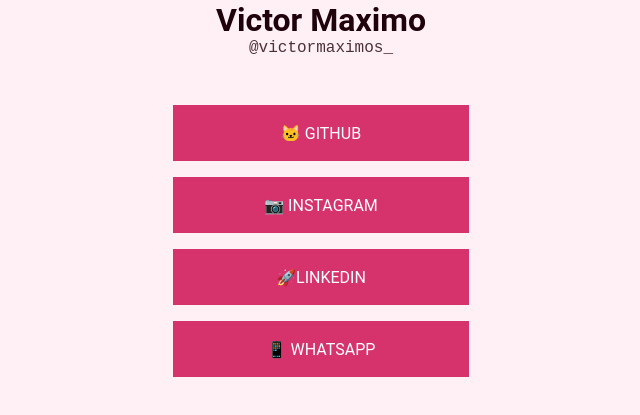
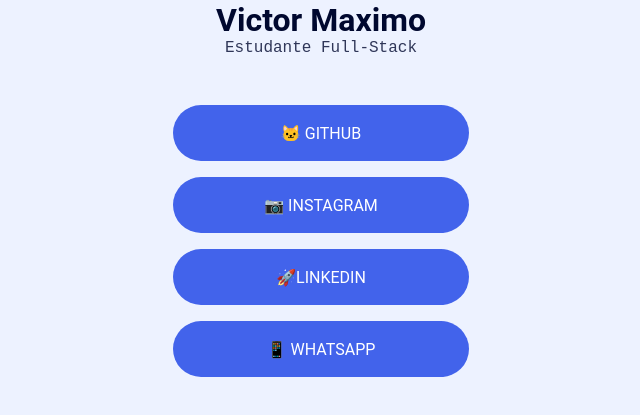
Before and after one commit to Victormaximoc/contact, a plain HTML site: page src/index.html in a window 1280 px wide. Shown: the part 255-670 px from the top of the page, without its empty margins (319-959 px from the left). Drawn offline with Linux system fonts and the light colour scheme.

Commit message:
Customização das cores

```diff
--- a/src/css/style.css
+++ b/src/css/style.css
@@ -1,21 +1,15 @@
-html {
-    /*variables*/
-    --bg-color: #edf2ff;
-    --text-color:#00082F;
-    --primary-color:#4263EB;
-    --primary-color-dark:#364FC7;
-}
+
 
 body.dark-blue {
     --bg-color: #00082F;
     --text-color: #FFFFFF;
 }
 
-body.pink {
-    --bg-color: #fff0f6;
-    --text-color: #1f000b ;
-    --primary-color: #D6336C  ;
-    --primary-color-dark: #A61E4D  ;
+body.blue {
+  --bg-color: #edf2ff;
+  --text-color:#00082F;
+  --primary-color:#4263EB;
+  --primary-color-dark:#364FC7;
 }
 body {
     background: var(--bg-color);
@@ -70,7 +64,7 @@ body {
     font-size: 1,14rem;
 
     margin-bottom: 1rem;
-    border-radius: 2,666rem;
+    border-radius: 3rem;
 
     transition: background 400ms;
   }
--- a/src/index.html
+++ b/src/index.html
@@ -14,13 +14,13 @@
     <link rel="stylesheet" href="./css/style.css">
 </head>
 
-<body class="pink">
+<body class="blue">
 
     <div class="container">
 
         <img class="avatar" src="https://github.com/0maximos.png" alt="Imagem de Victor Maximo">
         <h1>Victor Maximo</h1>
-        <p class="username">@victormaximos_</p>
+        <p class="username">Estudante Full-Stack</p>
 
         <ul>
 
@@ -45,6 +45,7 @@
                     📱 WhatsApp
                 </a>
             </li>
+
         </ul>
 
 
```
